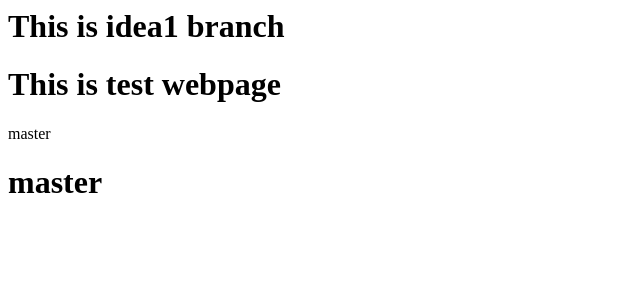
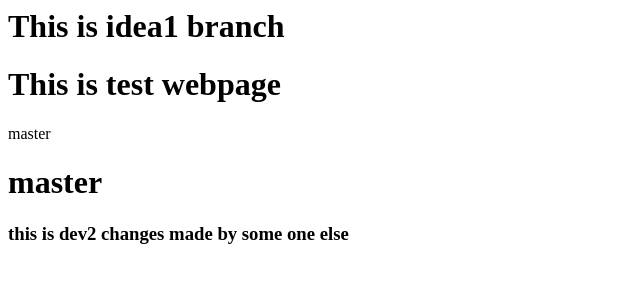
Before and after one commit to anshulparashar/webrepo, a plain HTML site: page index.html in a window 1280 px wide. Shown: the whole page, without its empty margins (0-640 px from the left). Drawn offline with Linux system fonts and the light colour scheme.

Commit message:
dev2 chnages

```diff
--- a/index.html
+++ b/index.html
@@ -2,3 +2,4 @@
 <h1> This is test webpage
 </h1>master
 <h1>master</h1>
+<h3> this is dev2 changes made by some one else <h3>
```
